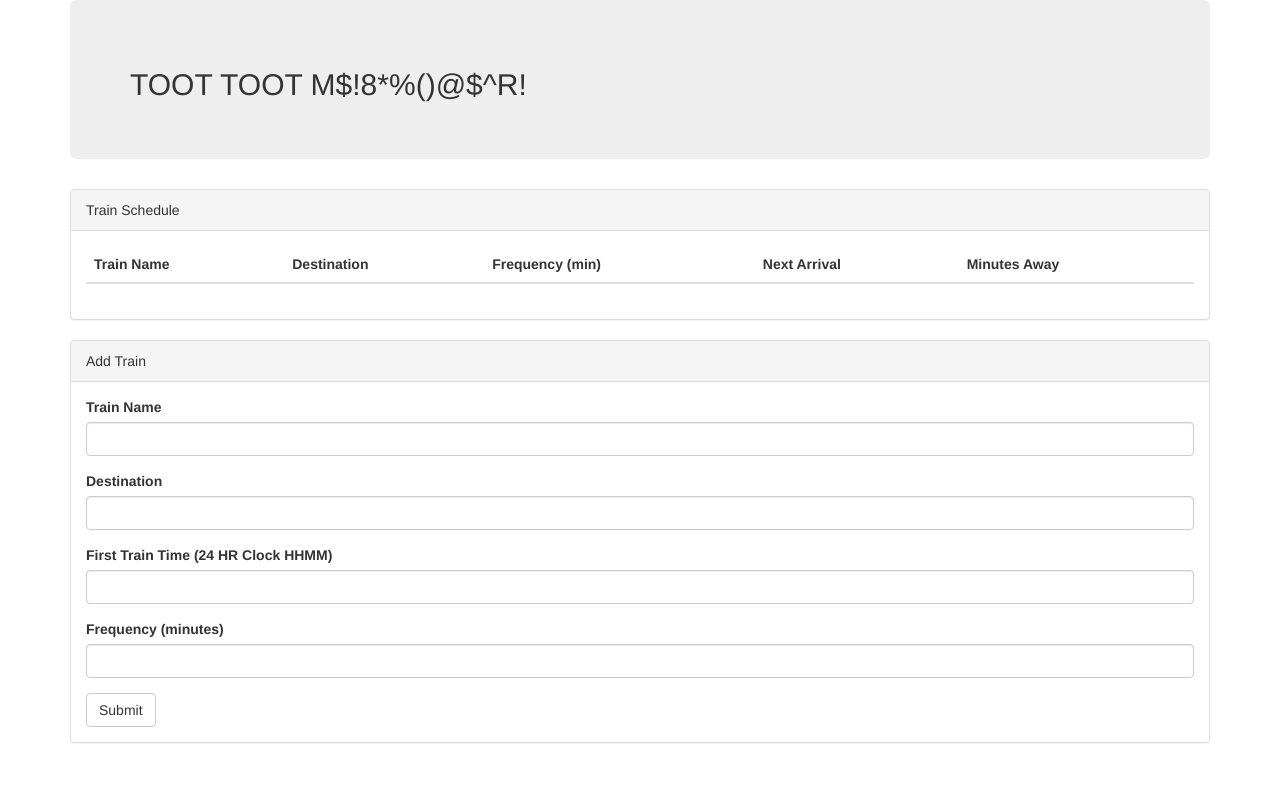
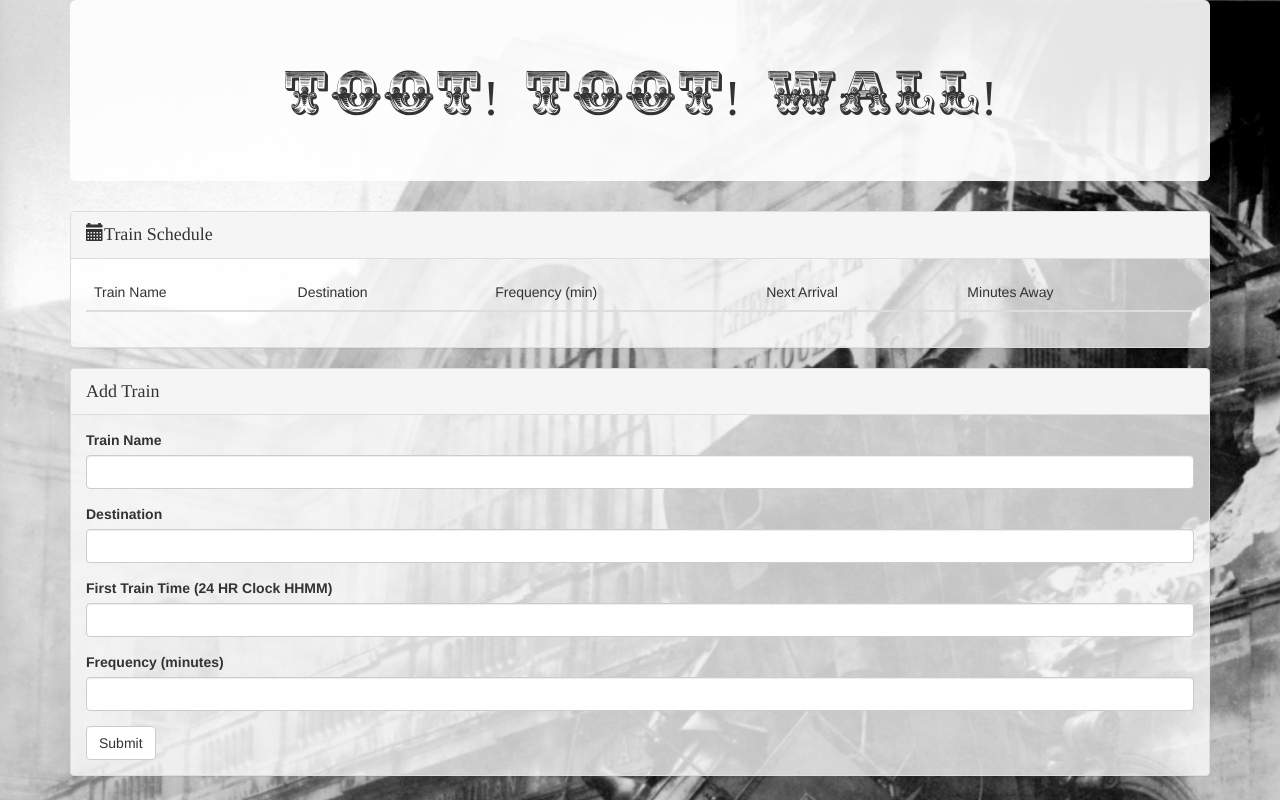
Before and after one commit to gtbmed/Train-Scheduler, a plain HTML site: page index.html in a window 1280 px wide. Drawn offline with nearby package versions, Linux system fonts and the light colour scheme; no server answers.

Commit message:
CSS chanages, added font and image, still exploring how to achieve bonus ideas

```diff
--- /dev/null
+++ b/assets/css/reset.css
@@ -0,0 +1,48 @@
+/* http://meyerweb.com/eric/tools/css/reset/
+   v2.0 | 20110126
+   License: none (public domain)
+*/
+
+html, body, div, span, applet, object, iframe,
+h1, h2, h3, h4, h5, h6, p, blockquote, pre,
+a, abbr, acronym, address, big, cite, code,
+del, dfn, em, img, ins, kbd, q, s, samp,
+small, strike, strong, sub, sup, tt, var,
+b, u, i, center,
+dl, dt, dd, ol, ul, li,
+fieldset, form, label, legend,
+table, caption, tbody, tfoot, thead, tr, th, td,
+article, aside, canvas, details, embed,
+figure, figcaption, footer, header, hgroup,
+menu, nav, output, ruby, section, summary,
+time, mark, audio, video {
+	margin: 0;
+	padding: 0;
+	border: 0;
+	font-size: 100%;
+	font: inherit;
+	vertical-align: baseline;
+}
+/* HTML5 display-role reset for older browsers */
+article, aside, details, figcaption, figure,
+footer, header, hgroup, menu, nav, section {
+	display: block;
+}
+body {
+	line-height: 1;
+}
+ol, ul {
+	list-style: none;
+}
+blockquote, q {
+	quotes: none;
+}
+blockquote:before, blockquote:after,
+q:before, q:after {
+	content: '';
+	content: none;
+}
+table {
+	border-collapse: collapse;
+	border-spacing: 0;
+}
--- a/assets/css/style.css
+++ b/assets/css/style.css
@@ -0,0 +1,27 @@
+body {
+	background-image: url("../images/Train_wreck_at_Montparnasse_1895.jpg");
+	background-size: cover;
+}
+
+.panel {
+background-color:rgba(255, 255, 255, 0.75);
+}
+
+@font-face {
+	font-family: fontForJumbotron;
+	src: url("../fonts/Romantiques.ttf");
+}
+
+.jumbotron {
+	text-align: center;
+	background-color:rgba(255, 255, 255, 0.9);
+}
+.jumbotron h2 {
+	font-family: fontForJumbotron;
+	font-size: 50px;
+}
+
+.panel-heading {
+	font-family: times;
+	font-size: 18px;
+}
--- a/assets/javascript/app.js
+++ b/assets/javascript/app.js
@@ -89,6 +89,10 @@ database.ref().on("child_added", function(childSnapshot, prevChildKey) {
 	var nextArrival = moment(nextTrain, "HHmm").format("h:mm A");
 	// add an entry to the train table
 	$("#trainTable > tbody").append("<tr><td>" + recall_name + "</td><td>" + recall_destination + "</td><td>" + recall_frequency + "</td><td>" + nextArrival + "</td><td>" + minutesAway  + "</td></tr>");
+
+	} , function(errorObject) {
+		console.log("Errors handled: " + errorObject.code);
+
 });
 
 });
--- a/index.html
+++ b/index.html
@@ -2,6 +2,10 @@
 <html>
 <head>
 	<title>TOOT TOOT</title>
+	<meta name="viewport" content="width=device-width, initial-scale=1">
+	<!-- CSS reset -->
+	<link rel="stylesheet" type="text/css" href="assets/css/reset.css">
+
 	<!-- jQuery -->
     <script src="https://code.jquery.com/jquery-3.2.1.js" integrity="sha256-DZAnKJ/6XZ9si04Hgrsxu/8s717jcIzLy3oi35EouyE=" crossorigin="anonymous"></script>
 
@@ -26,13 +30,13 @@
 <body>
 	<div class="container">
 		<div class="jumbotron">
-			<h2>TOOT TOOT M$!8*%()@$^R!</h2>
+			<h2>TOOT! TOOT! WALL!</h2>
 		</div>
 
 		<div class="panel panel-default">
-			<div class="panel-heading">Train Schedule</div>
+			<div class="panel-heading"><span class="glyphicon glyphicon-calendar" aria-hidden="true"></span>Train Schedule</div>
 			<div class="panel-body">
-				<table class="table table-inverse" id="trainTable">
+				<table class="table table-hover" id="trainTable">
 					<thead>
 					<tr>
 						<th>Train Name</th>
```
Also changed, not shown: assets/fonts/1001fonts-romantiques-eula.txt (added), assets/fonts/Romantiques.ttf (added), assets/images/Train_wreck_at_Montparnasse_1895.jpg (added), 1 other file.
